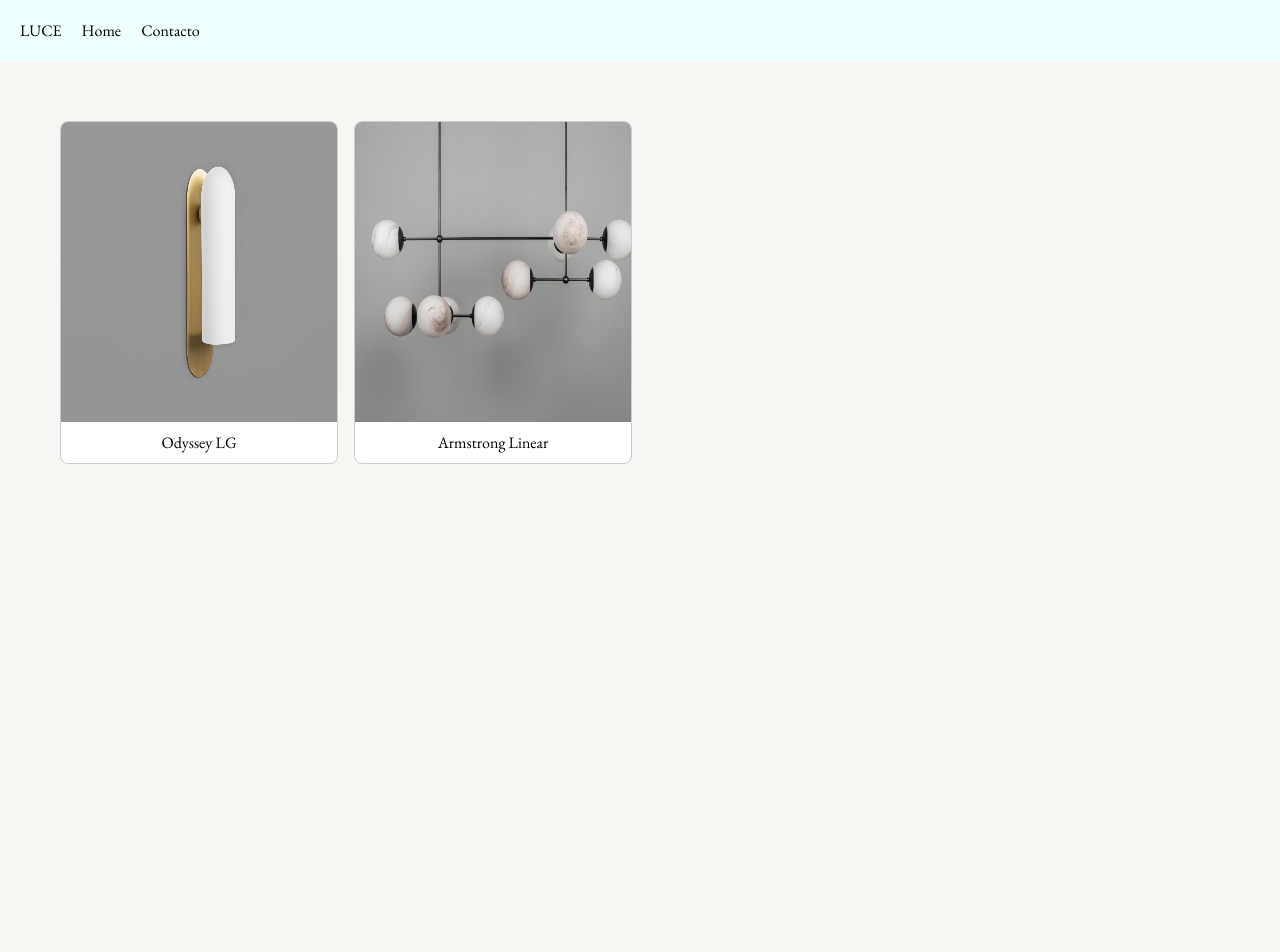
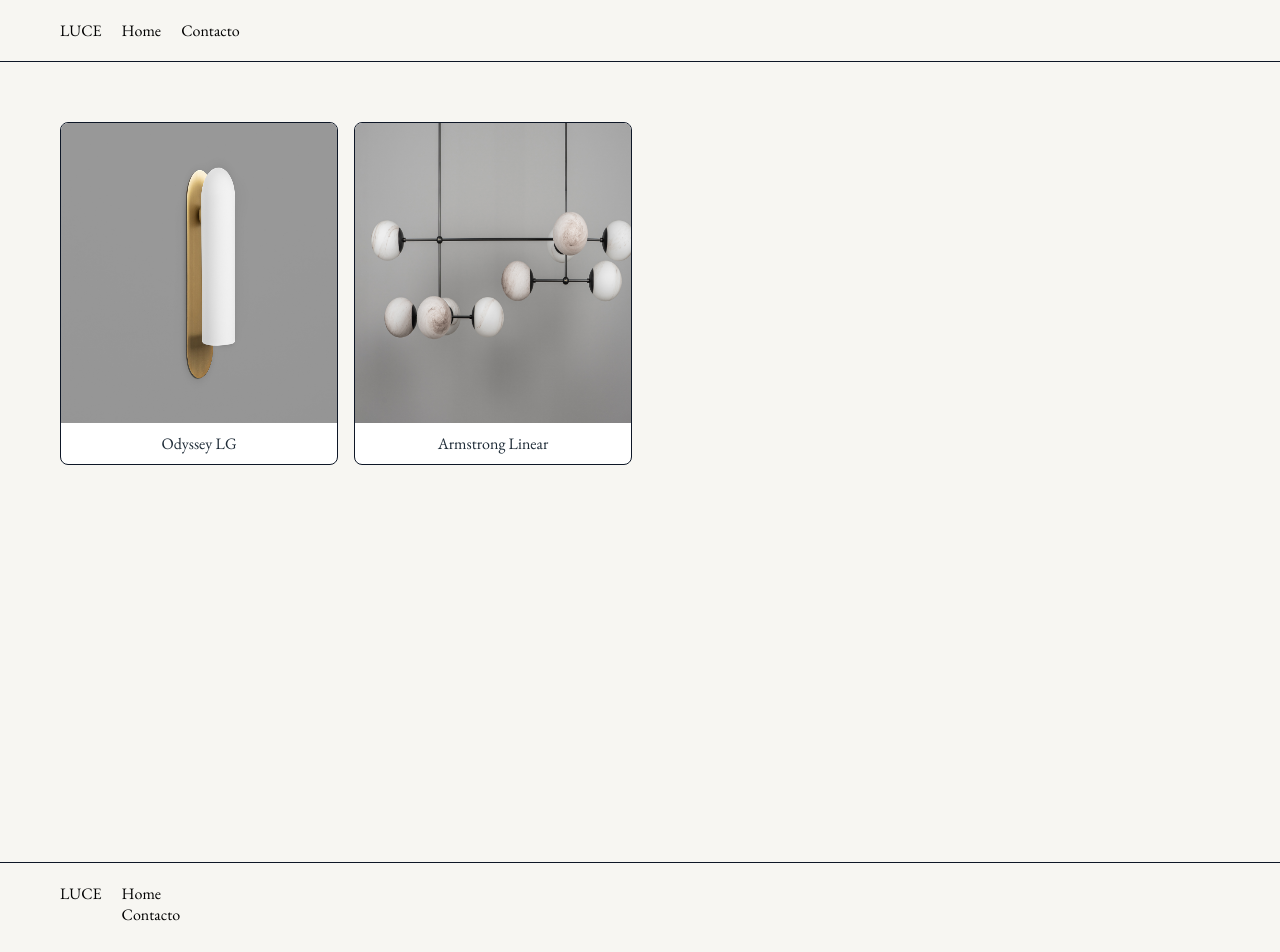
Before and after one commit to MorisLuis/luce, a Next.js app: page / in a window 1280 px wide. Shown: the top 952 px of the page. Built offline with nearby package versions, Linux system fonts and the light colour scheme.

Commit message:
S / navigation styles

```diff
--- a/app/footer.tsx
+++ b/app/footer.tsx
@@ -1,36 +1,18 @@
 import Link from 'next/link'
 import React from 'react'
+import styles from "../styles/Navigation.module.scss";
 
 export const Footer = () => {
     return (
-        <nav
-            style={{
-                display: 'flex',
-                flexDirection: 'column',
-                backgroundColor: 'azure',
-                width: '100%',
-                padding:"60px 60px",
-                marginTop: 100
-            }}
-        >
-            <ul
-                style={{
-                    display: 'flex',
-                    flexDirection: 'row',
-                    gap: 20,
-                    listStyle: 'none'
-                }}
-            >
-                <div >
+        <nav className={styles.bottomNavigation}>
+            <ul className={styles.container}>
+                <div>
                     <li><Link href={'/'}>LUCE</Link></li>
                 </div>
-                <div style={{
-                    display: 'flex',
-                    flexDirection: 'column'
-                }}>
 
-                <li><Link href={'/'}>Home</Link></li>
-                <li><Link href={'/contact'}>Contacto</Link></li>
+                <div className={styles.column}>
+                    <li><Link href={'/'}>Home</Link></li>
+                    <li><Link href={'/contact'}>Contacto</Link></li>
                 </div>
             </ul>
         </nav>
--- a/app/nav.tsx
+++ b/app/nav.tsx
@@ -1,25 +1,11 @@
 import Link from 'next/link'
 import React from 'react'
+import styles from "../styles/Navigation.module.scss";
 
 export const Nav = () => {
     return (
-        <nav
-            style={{
-                display: 'flex',
-                flexDirection: 'row',
-                backgroundColor: 'azure',
-                width: '100%',
-                padding: 20
-            }}
-        >
-            <ul
-                style={{
-                    display: 'flex',
-                    flexDirection: 'row',
-                    gap: 20,
-                    listStyle: 'none'
-                }}
-            >
+        <nav className={styles.topNavigation}>
+            <ul className={styles.container}>
                 <li><Link href={'/'}>LUCE</Link></li>
                 <li><Link href={'/'}>Home</Link></li>
                 <li><Link href={'/contact'}>Contacto</Link></li>
--- /dev/null
+++ b/styles/Navigation.module.scss
@@ -0,0 +1,50 @@
+@import "./main.scss";
+
+.topNavigation {
+    display: flex;
+    flex-direction: row;
+    width: 100%;
+    padding: 20px 60px;
+    border-bottom: solid;
+    border-color: $color-border-tertiary;
+    border-width: 1px;
+
+
+    li :hover {
+        text-decoration: underline;
+    }
+
+    .container {
+        display: flex;
+        flex-direction: row;
+        gap: 20px;
+        list-style: none;
+    }
+};
+
+
+.bottomNavigation {
+    display: flex;
+    flex-direction: row;
+    width: 100%;
+    padding: 20px 60px;
+    border-top: solid;
+    border-color: $color-border-tertiary;
+    border-width: 1px;
+
+    li :hover {
+        text-decoration: underline;
+    }
+
+    .container {
+        display: flex;
+        flex-direction: row;
+        gap: 20px;
+        list-style: none;
+
+        .column {
+            display: flex;
+            flex-direction: column
+        }
+    }
+}
--- a/styles/_variables.scss
+++ b/styles/_variables.scss
@@ -11,7 +11,7 @@ $color-gray: gray;
 $color-yellow: #EDBD42;
 
 
-$color-border: #dfdfdf;
+$color-border: #0E1727;
 $color-border-secondary: #cacaca;
 $color-border-tertiary: #0E1727;
 
--- a/styles/globals.scss
+++ b/styles/globals.scss
@@ -13,7 +13,6 @@
   font-weight: bold;
   font-display: swap;
 }
-
 
 html,
 body {
--- a/styles/page.module.scss
+++ b/styles/page.module.scss
@@ -1,176 +1,40 @@
+@import "./main.scss";
+
 .gridContainer {
   padding: 60px;
   display: grid;
   grid-template-columns: repeat(4, 1fr); // 4 columnas
-  gap: 16px; // Espaciado entre las tarjetas
+  gap: 16px;
 
   .productCard {
-    background-color: white;
-    border: 1px solid #ccc;
+    background-color: $background-color;
+    border: 1px solid $color-border;
     border-radius: 8px;
     overflow: hidden;
     transition: transform 0.2s;
     height: fit-content;
+
+    :hover{
+      opacity: 90%;
     }
-}
-
 
     .productLink {
       display: flex;
       flex-direction: column;
       align-items: center;
       text-decoration: none;
-  color: black;
-}
+      color: $text-color;
 
       .imageWrapper {
         width: 100%;
-  height: 300px; // Altura fija para las imágenes
-  position: relative; // Para que el Image pueda posicionarse correctamente
+        height: 300px;
+        position: relative;
       }
 
       .productName {
         padding: 10px;
         text-align: center;
       }
-
-.page {
-
-  display: grid;
-  grid-template-rows: 20px 1fr 20px;
-  align-items: center;
-  justify-items: center;
-  min-height: 100svh;
-  padding: 80px;
-  gap: 64px;
-  font-family: var(--font-geist-sans);
-}
-
-.main {
-  display: flex;
-  flex-direction: column;
-  gap: 32px;
-  grid-row-start: 2;
-}
-
-.main ol {
-  font-family: var(--font-geist-mono);
-  padding-left: 0;
-  margin: 0;
-  font-size: 14px;
-  line-height: 24px;
-  letter-spacing: -0.01em;
-  list-style-position: inside;
-}
-
-.main li:not(:last-of-type) {
-  margin-bottom: 8px;
-}
-
-.main code {
-  font-family: inherit;
-  padding: 2px 4px;
-  border-radius: 4px;
-  font-weight: 600;
-}
-
-.ctas {
-  display: flex;
-  gap: 16px;
-}
-
-.ctas a {
-  appearance: none;
-  border-radius: 128px;
-  height: 48px;
-  padding: 0 20px;
-  border: none;
-  border: 1px solid transparent;
-  transition: background 0.2s, color 0.2s, border-color 0.2s;
-  cursor: pointer;
-  display: flex;
-  align-items: center;
-  justify-content: center;
-  font-size: 16px;
-  line-height: 20px;
-  font-weight: 500;
-}
-
-a.primary {
-  color: var(--background);
-  gap: 8px;
-}
-
-a.secondary {
-  border-color: var(--gray-alpha-200);
-  min-width: 180px;
-}
-
-.footer {
-  grid-row-start: 3;
-  display: flex;
-  gap: 24px;
-}
-
-.footer a {
-  display: flex;
-  align-items: center;
-  gap: 8px;
-}
-
-.footer img {
-  flex-shrink: 0;
-}
-
-/* Enable hover only on non-touch devices */
-@media (hover: hover) and (pointer: fine) {
-  a.primary:hover {
-    background: var(--button-primary-hover);
-    border-color: transparent;
-  }
-
-  a.secondary:hover {
-    background: var(--button-secondary-hover);
-    border-color: transparent;
-  }
-
-  .footer a:hover {
-    text-decoration: underline;
-    text-underline-offset: 4px;
     }
   }
-
-@media (max-width: 600px) {
-  .page {
-    padding: 32px;
-    padding-bottom: 80px;
 }
-
-  .main {
-    align-items: center;
-  }
-
-  .main ol {
-    text-align: center;
-  }
-
-  .ctas {
-    flex-direction: column;
-  }
-
-  .ctas a {
-    font-size: 14px;
-    height: 40px;
-    padding: 0 16px;
-  }
-
-  a.secondary {
-    min-width: auto;
-  }
-
-  .footer {
-    flex-wrap: wrap;
-    align-items: center;
-    justify-content: center;
-  }
-}
```
Also changed, not shown: app/layout.tsx (+1 -6 lines). Lines whose indentation alone changed are shown as unchanged.
